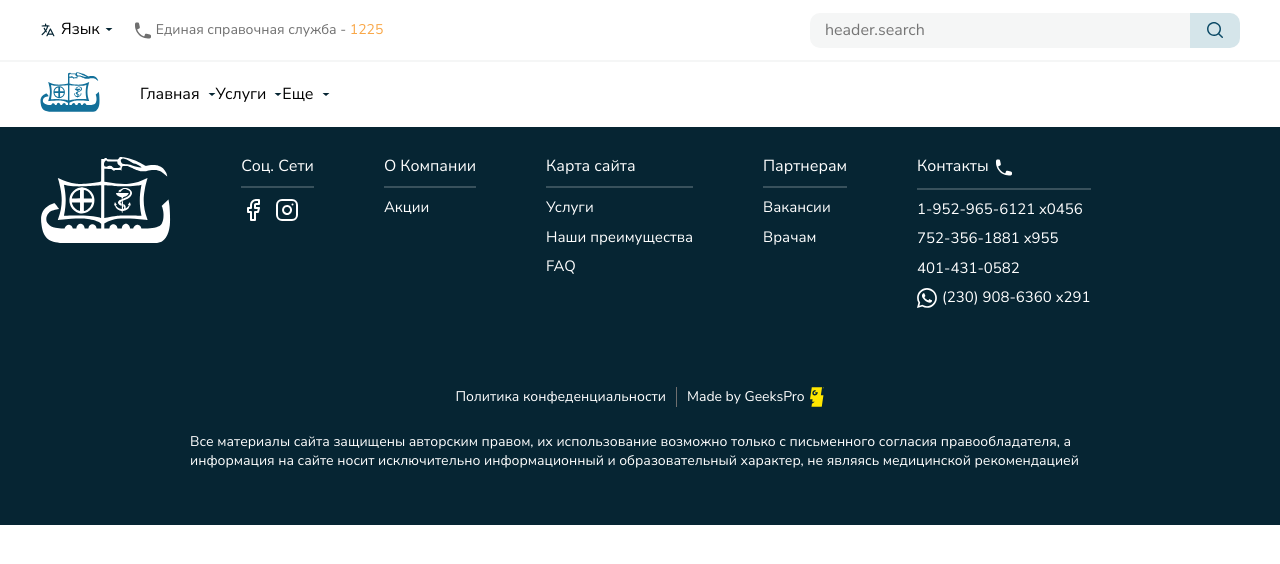
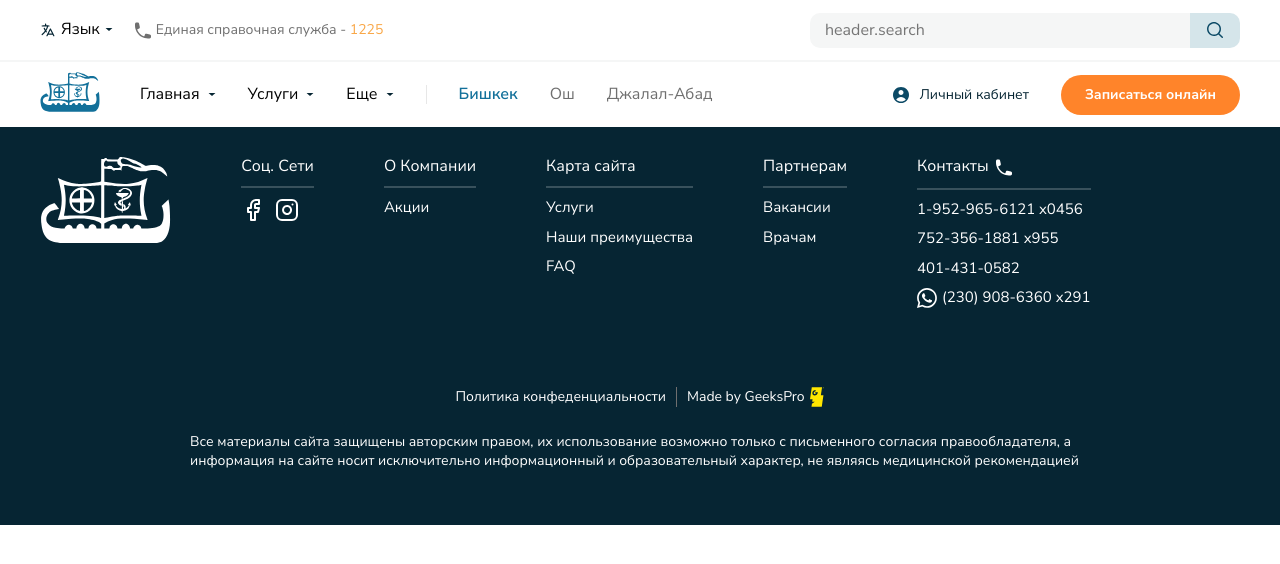
Before and after one commit to EgorPanichkin/Frontend_YRFA, a React (Vite) app: page / in a window 1280 px wide. Shown: the top 564 px of the page. Built offline with nearby package versions, Linux system fonts and the light colour scheme.

Commit message:
feat: header bottom

```diff
--- /dev/null
+++ b/src/shared/assets/icons/HeaderIcons/ChevronRightIcon.jsx
@@ -0,0 +1,18 @@
+export const ChevronRightIcon = () => {
+  return (
+    <svg
+      xmlns="http://www.w3.org/2000/svg"
+      width="20"
+      height="21"
+      viewBox="0 0 20 21"
+      fill="none"
+    >
+      <path
+        fillRule="evenodd"
+        clipRule="evenodd"
+        d="M8.22032 5.71983C8.36094 5.57938 8.55157 5.50049 8.75032 5.50049C8.94907 5.50049 9.13969 5.57938 9.28032 5.71983L13.5303 9.96983C13.6708 10.1105 13.7497 10.3011 13.7497 10.4998C13.7497 10.6986 13.6708 10.8892 13.5303 11.0298L9.28032 15.2798C9.13814 15.4123 8.9501 15.4844 8.75579 15.481C8.56149 15.4776 8.37611 15.3989 8.2387 15.2614C8.10128 15.124 8.02257 14.9387 8.01914 14.7444C8.01571 14.55 8.08784 14.362 8.22032 14.2198L11.9403 10.4998L8.22032 6.77983C8.07987 6.6392 8.00098 6.44858 8.00098 6.24983C8.00098 6.05108 8.07987 5.86045 8.22032 5.71983Z"
+        fill="#062533"
+      />
+    </svg>
+  );
+};
--- /dev/null
+++ b/src/shared/assets/icons/HeaderIcons/UserCircleIcon.jsx
@@ -0,0 +1,18 @@
+export const UserCircleIcon = () => {
+  return (
+    <svg
+      xmlns="http://www.w3.org/2000/svg"
+      width="20"
+      height="20"
+      viewBox="0 0 20 20"
+      fill="none"
+    >
+      <path
+        fillRule="evenodd"
+        clipRule="evenodd"
+        d="M18 10C18 12.1217 17.1571 14.1566 15.6569 15.6569C14.1566 17.1571 12.1217 18 10 18C7.87827 18 5.84344 17.1571 4.34315 15.6569C2.84285 14.1566 2 12.1217 2 10C2 7.87827 2.84285 5.84344 4.34315 4.34315C5.84344 2.84285 7.87827 2 10 2C12.1217 2 14.1566 2.84285 15.6569 4.34315C17.1571 5.84344 18 7.87827 18 10ZM12.5 7.5C12.5 8.16304 12.2366 8.79893 11.7678 9.26777C11.2989 9.73661 10.663 10 10 10C9.33696 10 8.70107 9.73661 8.23223 9.26777C7.76339 8.79893 7.5 8.16304 7.5 7.5C7.5 6.83696 7.76339 6.20107 8.23223 5.73223C8.70107 5.26339 9.33696 5 10 5C10.663 5 11.2989 5.26339 11.7678 5.73223C12.2366 6.20107 12.5 6.83696 12.5 7.5ZM10 12C9.07042 11.9991 8.1534 12.2147 7.3215 12.6295C6.48961 13.0443 5.76568 13.647 5.207 14.39C5.81524 15.0557 6.55567 15.5872 7.38097 15.9505C8.20626 16.3138 9.09827 16.501 10 16.5C10.9017 16.501 11.7937 16.3138 12.619 15.9505C13.4443 15.5872 14.1848 15.0557 14.793 14.39C14.2343 13.647 13.5104 13.0443 12.6785 12.6295C11.8466 12.2147 10.9296 11.9991 10 12Z"
+        fill="#0C4A66"
+      />
+    </svg>
+  );
+};
--- a/src/shared/assets/icons/HeaderIcons/index.js
+++ b/src/shared/assets/icons/HeaderIcons/index.js
@@ -1,2 +1,4 @@
 export * from "./LanguageIcon";
 export * from "./GlassIcon";
+export * from "./ChevronRightIcon";
+export * from "./UserCircleIcon";
--- a/src/shared/ui/CustomButton/CustomButton.jsx
+++ b/src/shared/ui/CustomButton/CustomButton.jsx
@@ -1,7 +1,7 @@
 import { useNavigate } from "react-router-dom";
 import { ChevronRight, DocumentIcon, HomeIcon, PenIcon } from "@/shared";
 
-import style from "./customButton.module.sass";
+import style from "./CustomButton.module.scss";
 
 export const CustomButton = (props) => {
   const { children, color, type, className, disabled, icon, link, onClick } =
--- /dev/null
+++ b/src/shared/ui/CustomButton/index.js
@@ -0,0 +1 @@
+export { CustomButton } from "./CustomButton";
--- a/src/shared/ui/index.js
+++ b/src/shared/ui/index.js
@@ -2,3 +2,4 @@ export * from "./Accordion";
 export * from "./Typography";
 export * from "./Container";
 export * from "./Line";
+export * from "./CustomButton";
--- a/src/widgets/Header/models/DropdownHeaderMenu/DropdownHeaderMenu.jsx
+++ b/src/widgets/Header/models/DropdownHeaderMenu/DropdownHeaderMenu.jsx
@@ -1,24 +1,24 @@
 import { useState, useRef } from "react";
 import { Link } from "react-router-dom";
 import style from "./DropdownHeaderMenu.module.scss";
-import { Polygon } from "@/shared";
+import { ChevronRightIcon, Polygon } from "@/shared";
 
 export const DropdownHeaderMenu = ({ items, title }) => {
   const [showMenu, setShowMenu] = useState(false);
-  // const [hoveredItem, setHoveredItem] = useState(null)
+  const [hoveredItem, setHoveredItem] = useState(null);
   const menuRef = useRef(null);
 
   const toggleMenu = () => {
     setShowMenu(!showMenu);
   };
-  // FIX ME
-  // const handleMouseEnter = (item) => {
-  //   setHoveredItem(item)
-  // }
 
-  // const handleMouseLeave = () => {
-  //   setHoveredItem(null)
-  // }
+  const handleMouseEnter = (item) => {
+    setHoveredItem(item);
+  };
+
+  const handleMouseLeave = () => {
+    setHoveredItem(null);
+  };
 
   return (
     <div ref={menuRef}>
@@ -33,16 +33,13 @@ export const DropdownHeaderMenu = ({ items, title }) => {
               to={item.path}
               key={index}
               className={style.childItem}
-              // onMouseEnter={() => handleMouseEnter(item.label)}
-              // onMouseLeave={handleMouseLeave}
+              onMouseEnter={() => handleMouseEnter(item.label)}
+              onMouseLeave={handleMouseLeave}
             >
               <span className={style.link}>{item.label}</span>
-              {
-                //FIX ME
-                /* <div className={style.chevron}>
+              <div className={style.chevron}>
                 {hoveredItem === item.label && <ChevronRightIcon />}
-              </div> */
-              }
+              </div>
             </Link>
           ))}
         </div>
--- /dev/null
+++ b/src/widgets/Header/models/LocationSelector/LocationSelector.jsx
@@ -0,0 +1,41 @@
+import style from "./LocationSelector.module.scss";
+
+export const LocationSelector = () => {
+  const city = "Bishkek";
+
+  // useEffect(() => {
+  //   localStorage.getItem("location") ? null : nav("/location")
+  // })
+
+  const handleSelect = () => {};
+
+  const selectAciveClass = (value) => {
+    return value == city ? style.active : style;
+  };
+
+  return (
+    <div className={style.location}>
+      <button
+        value={"Bishkek"}
+        onClick={(e) => handleSelect(e.target.value)}
+        className={selectAciveClass("Bishkek")}
+      >
+        Бишкек
+      </button>
+      <button
+        value={"Osh"}
+        onClick={(e) => handleSelect(e.target.value)}
+        className={selectAciveClass("Osh")}
+      >
+        Ош
+      </button>
+      <button
+        value={"Jalal-Abad"}
+        onClick={(e) => handleSelect(e.target.value)}
+        className={selectAciveClass("Jalal-Abad")}
+      >
+        Джалал-Абад
+      </button>
+    </div>
+  );
+};
--- /dev/null
+++ b/src/widgets/Header/models/LocationSelector/LocationSelector.module.scss
@@ -0,0 +1,13 @@
+.location {
+  display: flex;
+  gap: 32px;
+  justify-content: left;
+  cursor: pointer;
+  button {
+    color: var(--black400);
+  }
+  .active {
+    color: var(--blue300);
+    font-weight: 600;
+  }
+}
--- /dev/null
+++ b/src/widgets/Header/models/LocationSelector/index.js
@@ -0,0 +1 @@
+export { LocationSelector } from "./LocationSelector";
--- a/src/widgets/Header/views/HeaderBottom/HeaderBottom.jsx
+++ b/src/widgets/Header/views/HeaderBottom/HeaderBottom.jsx
@@ -1,7 +1,15 @@
-import { Container, Logo, navigationHeaderLinks } from "@/shared";
+import {
+  Container,
+  CustomButton,
+  Logo,
+  Typography,
+  UserCircleIcon,
+  navigationHeaderLinks,
+} from "@/shared";
 import style from "./HeaderBottom.module.scss";
 import { Link } from "react-router-dom";
 import { DropdownHeaderMenu } from "../../models/DropdownHeaderMenu/DropdownHeaderMenu";
+import { LocationSelector } from "../../models/LocationSelector";
 
 export const HeaderBottom = () => {
   return (
@@ -11,6 +19,7 @@ export const HeaderBottom = () => {
           <Logo width="60" height="40" color="#12709A" />
         </Link>
         <nav>
+          <div className={style.main}>
             <DropdownHeaderMenu
               items={navigationHeaderLinks.main.items}
               title={navigationHeaderLinks.main.title}
@@ -23,7 +32,19 @@ export const HeaderBottom = () => {
               items={navigationHeaderLinks.more.items}
               title={navigationHeaderLinks.more.title}
             />
-          <div className={style.user}></div>
+          </div>
+          <div className={style.location}>
+            <LocationSelector />
+          </div>
+          <div className={style.user}>
+            <Link to="/login" className={style.link}>
+              <UserCircleIcon width={20} />
+              <Typography variant="h9">Личный кабинет</Typography>
+            </Link>
+            <CustomButton color="orange" type="link" link="/personal">
+              Записаться онлайн
+            </CustomButton>
+          </div>
         </nav>
       </div>
     </Container>
--- a/src/widgets/Header/views/HeaderBottom/HeaderBottom.module.scss
+++ b/src/widgets/Header/views/HeaderBottom/HeaderBottom.module.scss
@@ -43,3 +43,9 @@ nav {
     gap: 32px;
   }
 }
+
+.link {
+  display: flex;
+  align-items: center;
+  gap: 8px;
+}
```
Lines whose indentation alone changed are shown as unchanged.
